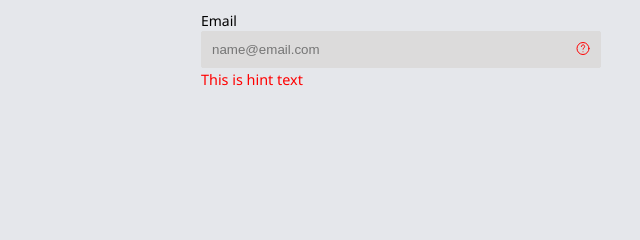
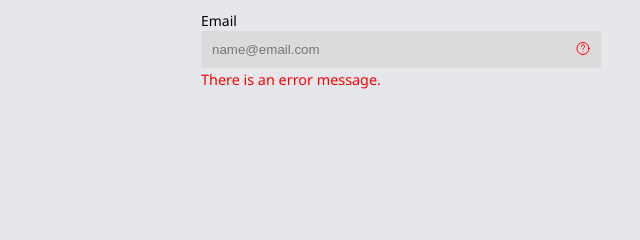
Before and after one commit to sagarkudu/GreateFrontend-Text-Input--Component, a plain HTML site: page index.html in a window 1280 px wide. Shown: the part 501-741 px from the top of the page, 239-879 px from the left. Drawn offline with Linux system fonts and the light colour scheme.

Commit message:
updated error text

```diff
--- a/index.html
+++ b/index.html
@@ -54,7 +54,7 @@
     </button>
   </div>
 
-  <p id="email-1-hint" class="hint-text">This is hint text</p>
+  <p id="email-1-hint" class="hint-text">This is hint text.</p>
 </div>
 
 <div class="mb-30">
@@ -79,7 +79,7 @@
     </button>
   </div>
 
-  <p id="email-2-hint" class="hint-text">This is hint text</p>
+  <p id="email-2-hint" class="hint-text">This is hint text.</p>
 </div>
 
 <div class="mb-30">
@@ -104,7 +104,7 @@
     </button>
   </div>
 
-  <p id="email-3-hint" class="hint-text">This is hint text</p>
+  <p id="email-3-hint" class="hint-text">This is hint text.</p>
 </div>
 
 <div class="mb-30">
@@ -130,7 +130,7 @@
     </button>
   </div>
 
-  <p id="email-4-error" class="hint-text-error" role="alert">This is hint text</p>
+  <p id="email-4-error" class="hint-text-error" role="alert">There is an error message.</p>
 </div>
 
       </form>
```
